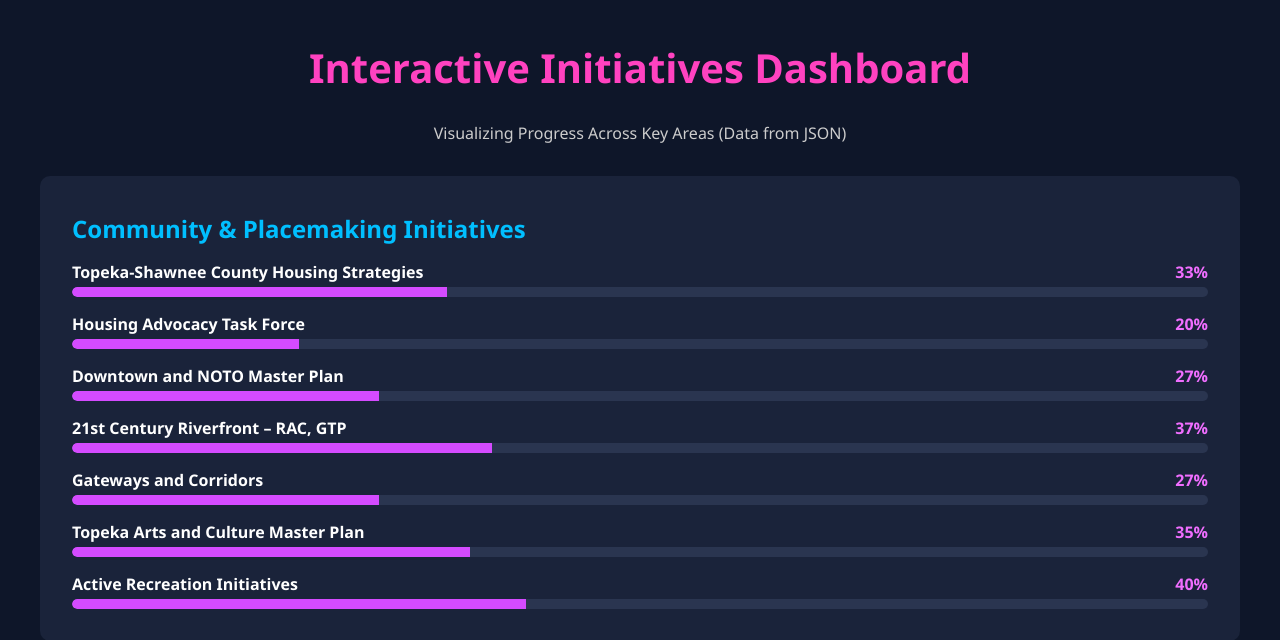
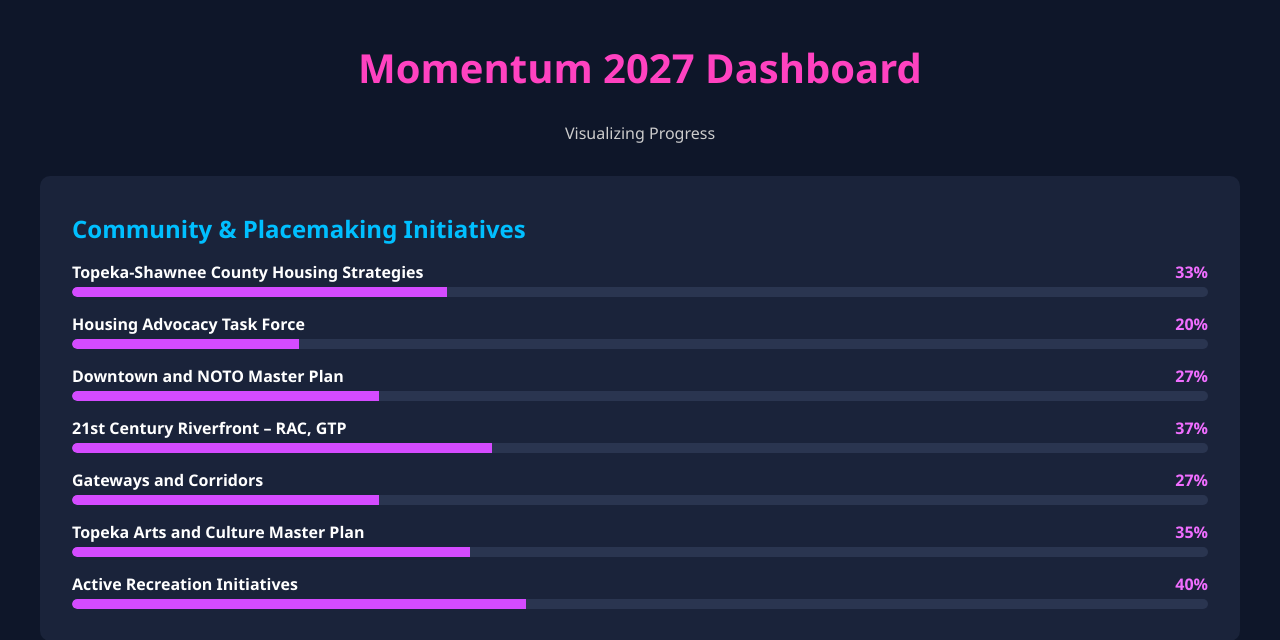
Before and after one commit to israelsanchezdev/momentum, a Flask app: page / in a window 1280 px wide. Shown: the top 640 px of the page. Run offline with Flask 3, Linux system fonts and the light colour scheme.

Commit message:
Update index.html

```diff
--- a/templates/index.html
+++ b/templates/index.html
@@ -1,6 +1,6 @@
 <body>
-  <h1 class="title">Interactive Initiatives Dashboard</h1>
-  <p class="subtitle">Visualizing Progress Across Key Areas (Data from JSON)</p>
+  <h1 class="title">Momentum 2027 Dashboard</h1>
+  <p class="subtitle">Visualizing Progress</p>
 
   <div id="dashboard-container"></div>
 
```
